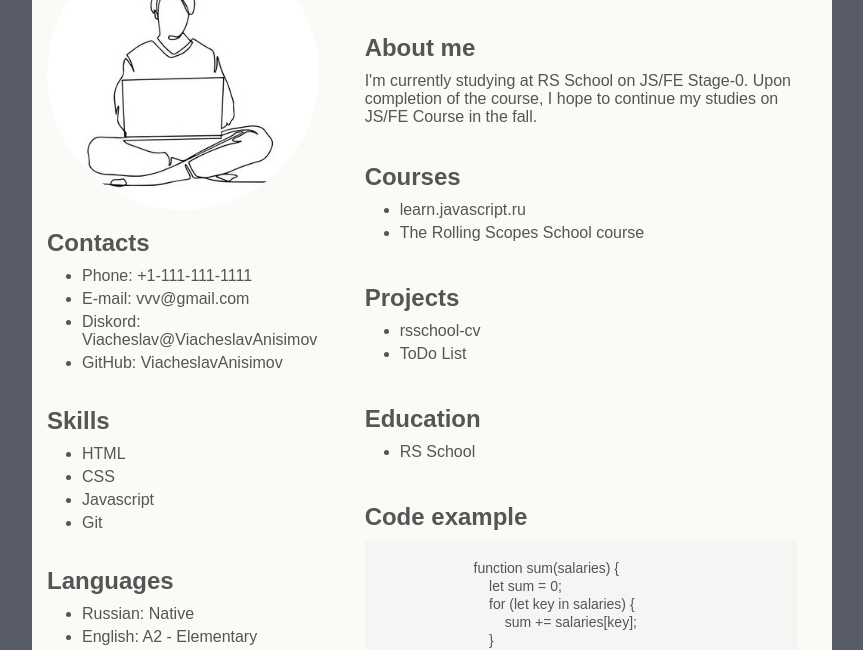
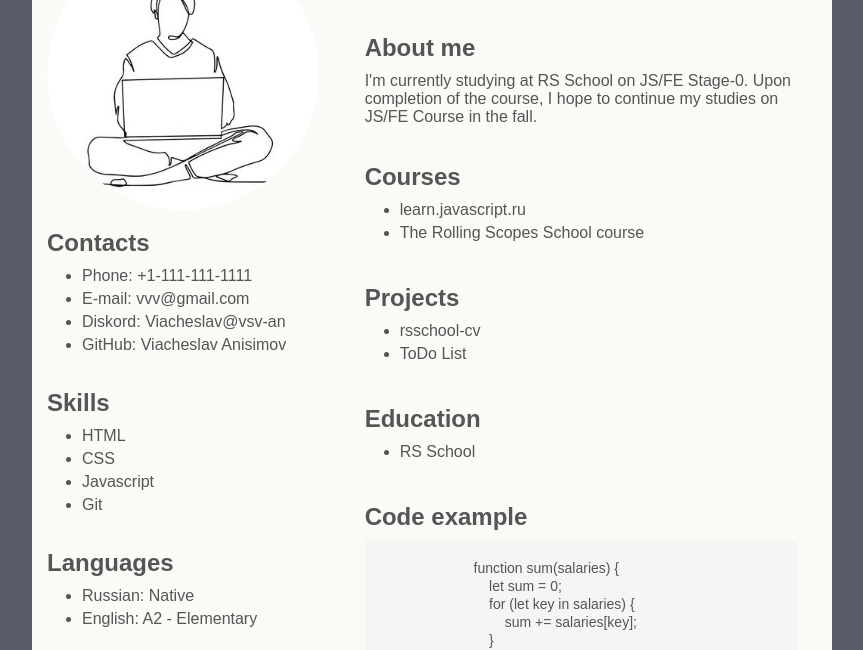
Before and after one commit to vsv-an/rsschool-cv, a plain HTML site: page index.html in a window 1280 px wide. Shown: the part 160-810 px from the top of the page, without its empty margins (208-1071 px from the left). Drawn offline with Linux system fonts and the light colour scheme.

Commit message:
fix: edit links

```diff
--- a/index.html
+++ b/index.html
@@ -34,8 +34,8 @@
           <ul class="ul">
             <li>Phone: <a href="tel:+11111111111">+1-111-111-1111</a></li>
             <li>E-mail: <a href="mailto:vvv@gmail.com">vvv@gmail.com</a></li>
-            <li>Diskord: <a href="#">Viacheslav@ViacheslavAnisimov</a></li>
-            <li>GitHub: <a href="https://github.com/ViacheslavAnisimov" target="_blank">ViacheslavAnisimov</a></li>
+            <li>Diskord: <a href="#">Viacheslav@vsv-an</a></li>
+            <li>GitHub: <a href="https://github.com/vsv-an" target="_blank">Viacheslav Anisimov</a></li>
           </ul>
         </div>
         <div class="skills">
```
